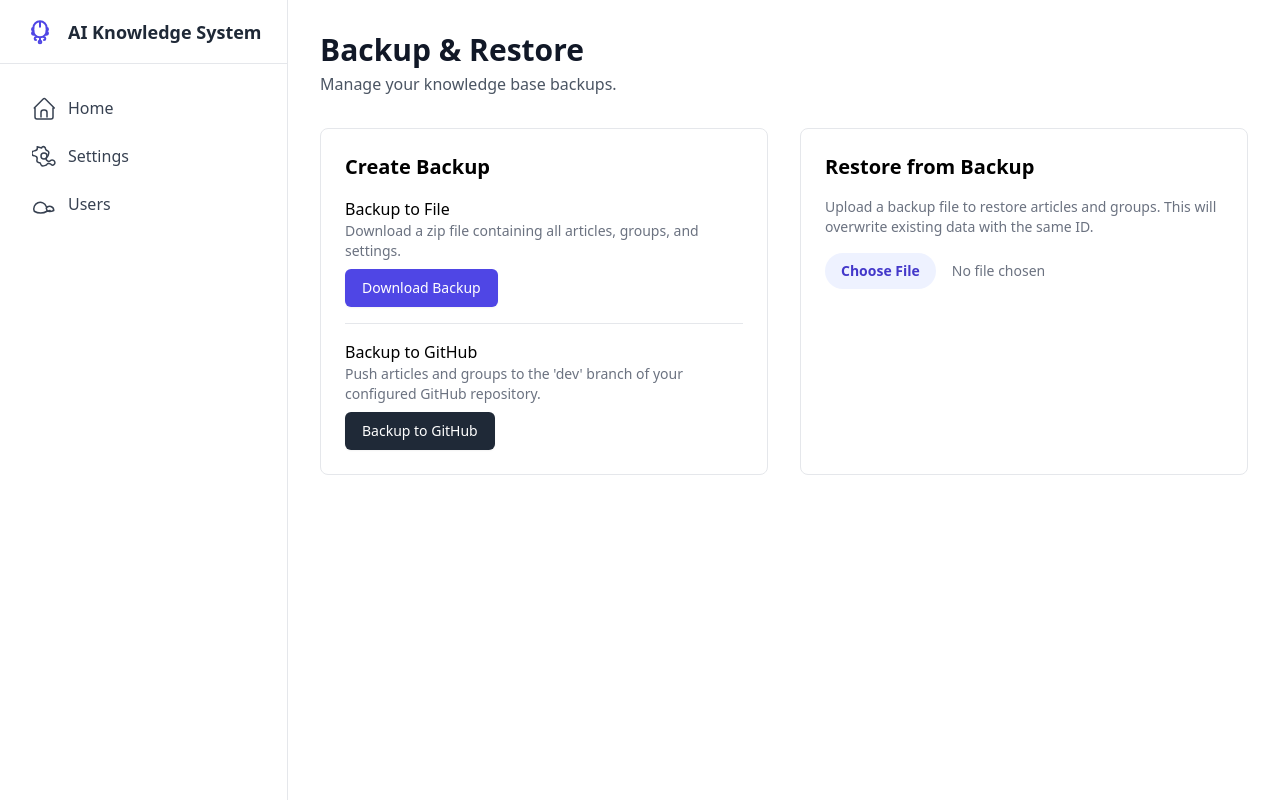
After one commit to mightywomble/aiknowledgebase, a Flask app: page /backup_restore in a window 1280 px wide. The commit adds this page. Run offline with Flask 3, Linux system fonts and the light colour scheme; a user stored in the database is signed in; some libraries are stand-ins or nearby versions.

Commit message:
added a backup solution

```diff
--- a/app.py
+++ b/app.py
@@ -2,14 +2,17 @@ import os
 import json
 import random
 import traceback
+import zipfile
+import io
 from functools import wraps
-from flask import Flask, render_template, request, jsonify, redirect, url_for, flash, session
+from flask import Flask, render_template, request, jsonify, redirect, url_for, flash, session, send_file
 from flask_sqlalchemy import SQLAlchemy
 from sqlalchemy import desc, or_
 from flask_login import LoginManager, UserMixin, login_user, logout_user, login_required, current_user
 from werkzeug.security import generate_password_hash, check_password_hash
 from werkzeug.middleware.proxy_fix import ProxyFix
 from requests_oauthlib import OAuth2Session
+import requests
 
 # --- APP SETUP & CONFIGURATION ---
 
@@ -34,7 +37,8 @@ def load_config():
         with open(CONFIG_FILE, 'r') as f: return json.load(f)
     return {
         "GEMINI_API_KEY": "", "GOOGLE_API_KEY": "", "SEARCH_ENGINE_ID": "", "OPENAI_API_KEY": "",
-        "GITHUB_CLIENT_ID": "", "GITHUB_CLIENT_SECRET": "", "DEBUG_MODE": False
+        "GITHUB_CLIENT_ID": "", "GITHUB_CLIENT_SECRET": "", "DEBUG_MODE": False,
+        "GITHUB_BACKUP_REPO": "", "GITHUB_TOKEN": ""
     }
 
 def save_config(new_config):
@@ -248,6 +252,8 @@ def settings_page():
             "OPENAI_API_KEY": request.form.get('openai_api_key', config.get('OPENAI_API_KEY')),
             "GITHUB_CLIENT_ID": request.form.get('github_client_id', config.get('GITHUB_CLIENT_ID')),
             "GITHUB_CLIENT_SECRET": request.form.get('github_client_secret', config.get('GITHUB_CLIENT_SECRET')),
+            "GITHUB_BACKUP_REPO": request.form.get('github_backup_repo', config.get('GITHUB_BACKUP_REPO')),
+            "GITHUB_TOKEN": request.form.get('github_token', config.get('GITHUB_TOKEN')),
             "DEBUG_MODE": 'debug_mode' in request.form
         }
         save_config(updated_config)
@@ -471,6 +477,145 @@ def bulk_action():
     db.session.commit()
     return jsonify({"success": True})
 
+# --- BACKUP & RESTORE ROUTES ---
+
+@app.route('/backup_restore')
+@login_required
+@permission_required('is_admin')
+def backup_restore_page():
+    return render_template('backup_restore.html')
+
+@app.route('/backup/file')
+@login_required
+@permission_required('is_admin')
+def backup_to_file():
+    memory_file = io.BytesIO()
+    with zipfile.ZipFile(memory_file, 'w', zipfile.ZIP_DEFLATED) as zf:
+        # Backup articles
+        articles = Article.query.all()
+        articles_data = [{'id': a.id, 'title': a.title, 'content': a.content, 'notes': a.notes,
+                          'references': a.references, 'tags': a.tags, 'group_id': a.group_id} for a in articles]
+        zf.writestr('articles.json', json.dumps(articles_data, indent=4))
+
+        # Backup groups
+        groups = Group.query.all()
+        groups_data = [{'id': g.id, 'name': g.name, 'color': g.color, 'parent_id': g.parent_id} for g in groups]
+        zf.writestr('groups.json', json.dumps(groups_data, indent=4))
+
+        # Backup config
+        zf.writestr('config.json', json.dumps(config, indent=4))
+
+    memory_file.seek(0)
+    return send_file(memory_file, download_name='kb_backup.zip', as_attachment=True)
+
+@app.route('/backup/github', methods=['POST'])
+@login_required
+@permission_required('is_admin')
+def backup_to_github():
+    repo_name = config.get('GITHUB_BACKUP_REPO')
+    token = config.get('GITHUB_TOKEN')
+    if not all([repo_name, token]):
+        return jsonify({"success": False, "error": "GitHub repo or token not configured."})
+
+    headers = {"Authorization": f"token {token}"}
+
+    # Get articles and groups data
+    articles = Article.query.all()
+    articles_data = [{'id': a.id, 'title': a.title, 'content': a.content, 'notes': a.notes,
+                      'references': a.references, 'tags': a.tags, 'group_id': a.group_id} for a in articles]
+    groups = Group.query.all()
+    groups_data = [{'id': g.id, 'name': g.name, 'color': g.color, 'parent_id': g.parent_id} for g in groups]
+
+    # Create file content
+    files = {
+        "articles.json": json.dumps(articles_data, indent=4),
+        "groups.json": json.dumps(groups_data, indent=4)
+    }
+
+    # Simplified: Create/update files in the repo. Assumes 'dev' branch.
+    # A more robust solution would handle branching, commits, etc.
+    for filename, content in files.items():
+        url = f"https://api.github.com/repos/{repo_name}/contents/{filename}"
+
+        # Check if file exists to get its SHA
+        get_res = requests.get(url, headers=headers)
+        sha = None
+        if get_res.status_code == 200:
+            sha = get_res.json().get('sha')
+
+        import base64
+        content_b64 = base64.b64encode(content.encode('utf-8')).decode('utf-8')
+
+        data = {
+            "message": f"Backup {filename}",
+            "content": content_b64,
+            "branch": "dev"
+        }
+        if sha:
+            data['sha'] = sha
+
+        put_res = requests.put(url, headers=headers, json=data)
+        if put_res.status_code not in [200, 201]:
+            return jsonify({"success": False, "error": f"Failed to backup {filename}: {put_res.json()}"})
+
+    return jsonify({"success": True})
+
+@app.route('/restore/upload', methods=['POST'])
+@login_required
+@permission_required('is_admin')
+def restore_from_upload():
+    if 'backup_file' not in request.files:
+        return jsonify({"error": "No file part"}), 400
+    file = request.files['backup_file']
+    if file.filename == '':
+        return jsonify({"error": "No selected file"}), 400
+
+    try:
+        with zipfile.ZipFile(file, 'r') as zf:
+            articles_data = json.loads(zf.read('articles.json'))
+            groups_data = json.loads(zf.read('groups.json'))
+
+        return jsonify({
+            "articles": articles_data,
+            "groups": groups_data
+        })
+    except Exception as e:
+        return jsonify({"error": f"Invalid backup file: {e}"}), 400
+
+@app.route('/restore/execute', methods=['POST'])
+@login_required
+@permission_required('is_admin')
+def execute_restore():
+    data = request.get_json()
+
+    # Restore Groups
+    if 'groups' in data:
+        for group_data in data['groups']:
+            group = Group.query.get(group_data['id'])
+            if not group:
+                group = Group(id=group_data['id'])
+                db.session.add(group)
+            group.name = group_data['name']
+            group.color = group_data['color']
+            group.parent_id = group_data['parent_id']
+
+    # Restore Articles
+    if 'articles' in data:
+        for article_data in data['articles']:
+            article = Article.query.get(article_data['id'])
+            if not article:
+                article = Article(id=article_data['id'])
+                db.session.add(article)
+            article.title = article_data['title']
+            article.content = article_data['content']
+            article.notes = article_data['notes']
+            article.references = article_data['references']
+            article.tags = article_data['tags']
+            article.group_id = article_data['group_id']
+
+    db.session.commit()
+    return jsonify({"success": True})
+
 # --- MAIN EXECUTION ---
 if __name__ == '__main__':
     with app.app_context():
--- /dev/null
+++ b/templates/backup_restore.html
@@ -0,0 +1,190 @@
+<!DOCTYPE html>
+<html lang="en">
+<head>
+    <meta charset="UTF-8">
+    <meta name="viewport" content="width=device-width, initial-scale=1.0">
+    <title>Backup & Restore - AI Knowledge System</title>
+    <script src="https://cdn.tailwindcss.com"></script>
+</head>
+<body class="bg-gray-100 font-sans">
+    <div class="flex h-screen bg-white">
+        <!-- Sidebar -->
+        <aside class="w-72 bg-white border-r border-gray-200 flex flex-col shrink-0">
+            <div class="h-16 flex items-center px-6 border-b border-gray-200">
+                 <a href="{{ url_for('index') }}" class="flex items-center">
+                    <svg class="h-8 w-8 text-indigo-600" stroke-width="1.5" viewBox="0 0 24 24" fill="none" xmlns="http://www.w3.org/2000/svg">
+                        <path d="M12 20.5C12.5523 20.5 13 20.0523 13 19.5C13 18.9477 12.5523 18.5 12 18.5C11.4477 18.5 11 18.9477 11 19.5C11 20.0523 11.4477 20.5 12 20.5Z" stroke="currentColor" stroke-linecap="round" stroke-linejoin="round"/>
+                        <path d="M12 18.5V16M12 8V4M12 4C9.23858 4 7 6.23858 7 9V11C7 13.7614 9.23858 16 12 16C14.7614 16 17 13.7614 17 11V9C17 6.23858 14.7614 4 12 4Z" stroke="currentColor" stroke-linecap="round" stroke-linejoin="round"/>
+                        <path d="M7 9C6.44772 9 6 9.44772 6 10C6 10.5523 6.44772 11 7 11M17 9C17.5523 9 18 9.44772 18 10C18 10.5523 17.5523 11 17 11" stroke="currentColor" stroke-linecap="round" stroke-linejoin="round"/>
+                        <path d="M7 12C6.44772 12 6 12.4477 6 13C6 13.5523 6.44772 14 7 14M17 12C17.5523 12 18 12.4477 18 13C18 13.5523 17.5523 14 17 14" stroke="currentColor" stroke-linecap="round" stroke-linejoin="round"/>
+                        <path d="M9 16C8.44772 16 8 16.4477 8 17C8 17.5523 8.44772 18 9 18M15 16C15.5523 16 16 16.4477 16 17C16 17.5523 15.5523 18 15 18" stroke="currentColor" stroke-linecap="round" stroke-linejoin="round"/>
+                    </svg>
+                    <span class="ml-3 text-lg font-semibold text-gray-800">AI Knowledge System</span>
+                </a>
+            </div>
+            <nav class="flex-1 px-4 py-6 space-y-2">
+                <a href="{{ url_for('index') }}" class="flex items-center px-4 py-2 text-gray-700 hover:bg-gray-100 rounded-lg">
+                    <svg class="h-6 w-6" xmlns="http://www.w3.org/2000/svg" fill="none" viewBox="0 0 24 24" stroke-width="1.5" stroke="currentColor"><path stroke-linecap="round" stroke-linejoin="round" d="M2.25 12l8.954-8.955a1.5 1.5 0 012.122 0l8.954 8.955M21 12v9a2 2 0 01-2 2H5a2 2 0 01-2-2v-9M15 21v-4.5A2.5 2.5 0 0012.5 14h-1A2.5 2.5 0 009 16.5V21" /></svg>
+                    <span class="ml-3">Home</span>
+                </a>
+                <a href="{{ url_for('settings_page') }}" class="flex items-center px-4 py-2 text-gray-700 hover:bg-gray-100 rounded-lg">
+                    <svg class="h-6 w-6" xmlns="http://www.w3.org/2000/svg" fill="none" viewBox="0 0 24 24" stroke-width="1.5" stroke="currentColor"><path stroke-linecap="round" stroke-linejoin="round" d="M9.594 3.94c.09-.542.56-1.007 1.11-1.226a2.25 2.25 0 012.58 1.226l.114.683c.137.82.715 1.51 1.505 1.87l.79.395c.837.418 1.258 1.487 1.018 2.45l-.523 1.942a2.25 2.25 0 01-1.342 1.616.25.25 0 00-.056.09l-.443.886c-.42.84-.172 1.86.52 2.445l.698.582c.85.71 1.998.63 2.807-.184l.158-.158a2.25 2.25 0 013.182 0l.53.53a2.25 2.25 0 010 3.182l-.158.158c-.81.81-1.956.89-2.807.184l-.698-.582c-.692-.585-1.626-.755-2.445-.52l-.886.443a.25.25 0 00-.09.056 2.25 2.25 0 01-1.616 1.342l-1.942.523c-.962.24-1.998-.18-2.45-1.018l-.395-.79a2.25 2.25 0 00-1.87-1.505l-.683-.114a2.25 2.25 0 01-1.226-2.58l.114-.683c.26-1.543-.826-3.023-2.38-3.32l-.79-.158a2.25 2.25 0 01-1.98-2.288v-.04c0-1.26.95-2.322 2.18-2.496l.79-.158c1.554-.3 2.64-1.777 2.38-3.32l-.114-.683z" /><path stroke-linecap="round" stroke-linejoin="round" d="M15 12a3 3 0 11-6 0 3 3 0 016 0z" /></svg>
+                    <span class="ml-3">Settings</span>
+                </a>
+                 <a href="{{ url_for('user_management') }}" class="flex items-center px-4 py-2 text-gray-700 hover:bg-gray-100 rounded-lg">
+                    <svg class="h-6 w-6" xmlns="http://www.w3.org/2000/svg" fill="none" viewBox="0 0 24 24" stroke-width="1.5" stroke="currentColor"><path stroke-linecap="round" stroke-linejoin="round" d="M15 19.128a9.38 9.38 0 002.625.372 9.337 9.337 0 004.121-.952 4.125 4.125 0 00-7.533-2.493M15 19.128v-.003c0-1.113-.285-2.16-.786-3.071M15 19.128v.106A12.318 12.318 0 018.624 21c-2.331 0-4.512-.645-6.374-1.766l-.001-.109a6.375 6.375 0 0111.964-4.663M15 19.128L18 18.5" /></svg>
+                    <span class="ml-3">Users</span>
+                </a>
+            </nav>
+        </aside>
+
+        <!-- Main Content -->
+        <main class="flex-1 p-8 overflow-y-auto">
+            <h1 class="text-3xl font-bold text-gray-900">Backup & Restore</h1>
+            <p class="mt-1 text-gray-600">Manage your knowledge base backups.</p>
+
+            <div class="mt-8 grid grid-cols-1 md:grid-cols-2 gap-8">
+                <!-- Backup Section -->
+                <div class="p-6 bg-white rounded-lg border">
+                    <h2 class="text-xl font-semibold mb-4">Create Backup</h2>
+                    <div class="space-y-4">
+                        <div>
+                            <h3 class="font-medium">Backup to File</h3>
+                            <p class="text-sm text-gray-500 mb-2">Download a zip file containing all articles, groups, and settings.</p>
+                            <a href="{{ url_for('backup_to_file') }}" class="inline-flex items-center px-4 py-2 border border-transparent text-sm font-medium rounded-md shadow-sm text-white bg-indigo-600 hover:bg-indigo-700">Download Backup</a>
+                        </div>
+                        <div class="border-t pt-4">
+                            <h3 class="font-medium">Backup to GitHub</h3>
+                            <p class="text-sm text-gray-500 mb-2">Push articles and groups to the 'dev' branch of your configured GitHub repository.</p>
+                            <button id="github-backup-btn" class="inline-flex items-center px-4 py-2 border border-transparent text-sm font-medium rounded-md shadow-sm text-white bg-gray-800 hover:bg-gray-900">Backup to GitHub</button>
+                        </div>
+                    </div>
+                </div>
+
+                <!-- Restore Section -->
+                <div class="p-6 bg-white rounded-lg border">
+                    <h2 class="text-xl font-semibold mb-4">Restore from Backup</h2>
+                    <p class="text-sm text-gray-500 mb-4">Upload a backup file to restore articles and groups. This will overwrite existing data with the same ID.</p>
+                    <input type="file" id="restore-file-input" class="block w-full text-sm text-gray-500 file:mr-4 file:py-2 file:px-4 file:rounded-full file:border-0 file:text-sm file:font-semibold file:bg-indigo-50 file:text-indigo-700 hover:file:bg-indigo-100"/>
+
+                    <div id="restore-preview" class="hidden mt-6">
+                        <h3 class="font-medium mb-2">Items to Restore:</h3>
+                        <div class="max-h-60 overflow-y-auto border rounded-md p-2 space-y-2">
+                            <!-- Restore items will be populated here -->
+                        </div>
+                        <button id="execute-restore-btn" class="mt-4 inline-flex items-center px-4 py-2 border border-transparent text-sm font-medium rounded-md shadow-sm text-white bg-green-600 hover:bg-green-700">Confirm Restore</button>
+                    </div>
+                </div>
+            </div>
+        </main>
+    </div>
+
+    <script>
+        document.getElementById('github-backup-btn').addEventListener('click', async () => {
+            const btn = document.getElementById('github-backup-btn');
+            btn.textContent = 'Backing up...';
+            btn.disabled = true;
+            const response = await fetch('/backup/github', { method: 'POST' });
+            const result = await response.json();
+            if (result.success) {
+                alert('Backup to GitHub successful!');
+            } else {
+                alert('Error: ' + result.error);
+            }
+            btn.textContent = 'Backup to GitHub';
+            btn.disabled = false;
+        });
+
+        let restoreData = {};
+
+        document.getElementById('restore-file-input').addEventListener('change', async (event) => {
+            const file = event.target.files[0];
+            if (!file) return;
+
+            const formData = new FormData();
+            formData.append('backup_file', file);
+
+            const response = await fetch('/restore/upload', {
+                method: 'POST',
+                body: formData
+            });
+
+            const data = await response.json();
+            if (data.error) {
+                alert('Error: ' + data.error);
+                return;
+            }
+
+            restoreData = data;
+            const previewContainer = document.querySelector('#restore-preview > div');
+            previewContainer.innerHTML = '';
+
+            // Groups
+            if (data.groups && data.groups.length > 0) {
+                let groupHtml = '<div><label class="font-semibold"><input type="checkbox" class="master-checkbox" data-type="groups" checked> Groups</label><div class="pl-4">';
+                data.groups.forEach(g => {
+                    groupHtml += `<div><label><input type="checkbox" class="item-checkbox" data-type="groups" data-id="${g.id}" checked> ${g.name}</label></div>`;
+                });
+                groupHtml += '</div></div>';
+                previewContainer.innerHTML += groupHtml;
+            }
+
+            // Articles
+            if (data.articles && data.articles.length > 0) {
+                let articleHtml = '<div><label class="font-semibold"><input type="checkbox" class="master-checkbox" data-type="articles" checked> Articles</label><div class="pl-4">';
+                data.articles.forEach(a => {
+                    articleHtml += `<div><label><input type="checkbox" class="item-checkbox" data-type="articles" data-id="${a.id}" checked> ${a.title}</label></div>`;
+                });
+                articleHtml += '</div></div>';
+                previewContainer.innerHTML += articleHtml;
+            }
+
+            document.getElementById('restore-preview').classList.remove('hidden');
+        });
+
+        document.getElementById('restore-preview').addEventListener('change', (event) => {
+            if (event.target.classList.contains('master-checkbox')) {
+                const type = event.target.dataset.type;
+                const checked = event.target.checked;
+                document.querySelectorAll(`.item-checkbox[data-type="${type}"]`).forEach(cb => cb.checked = checked);
+            }
+        });
+
+        document.getElementById('execute-restore-btn').addEventListener('click', async () => {
+            const selectedGroups = Array.from(document.querySelectorAll('.item-checkbox[data-type="groups"]:checked'))
+                .map(cb => restoreData.groups.find(g => g.id == cb.dataset.id));
+
+            const selectedArticles = Array.from(document.querySelectorAll('.item-checkbox[data-type="articles"]:checked'))
+                .map(cb => restoreData.articles.find(a => a.id == cb.dataset.id));
+
+            if (selectedGroups.length === 0 && selectedArticles.length === 0) {
+                alert('No items selected to restore.');
+                return;
+            }
+
+            const btn = document.getElementById('execute-restore-btn');
+            btn.textContent = 'Restoring...';
+            btn.disabled = true;
+
+            const response = await fetch('/restore/execute', {
+                method: 'POST',
+                headers: { 'Content-Type': 'application/json' },
+                body: JSON.stringify({
+                    groups: selectedGroups,
+                    articles: selectedArticles
+                })
+            });
+
+            const result = await response.json();
+            if (result.success) {
+                alert('Restore successful! The page will now reload.');
+                location.reload();
+            } else {
+                alert('Error during restore.');
+            }
+            btn.textContent = 'Confirm Restore';
+            btn.disabled = false;
+        });
+    </script>
+</body>
+</html>
```
Also changed, not shown: templates/index.html (+10 -1 lines), templates/settings.html (+11 -0 lines).
